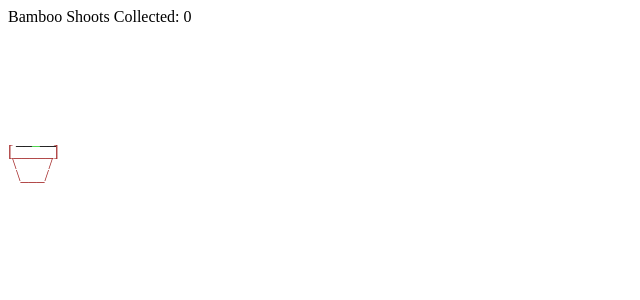
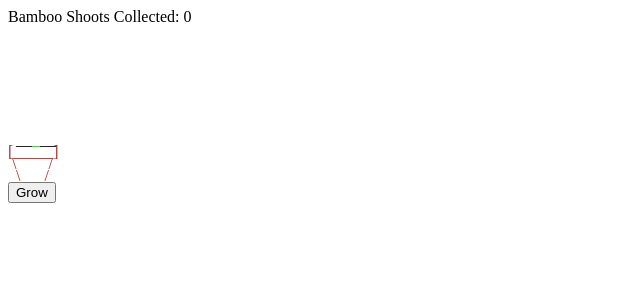
Before and after one commit to HoboZeke/hobozeke.github.io, a Jekyll site: the page bamboo/index.html, which Jekyll copies as it is, in a window 1280 px wide. Shown: the top 300 px of the page, without its empty margins (0-640 px from the left). Built offline with Jekyll 4.4.1, drawn with Linux system fonts in a browser that asks for light colours.

Commit message:
Update index.html

```diff
--- a/bamboo/index.html
+++ b/bamboo/index.html
@@ -24,6 +24,7 @@
 &nbsp;&nbsp;\___/ <br/>
 </span>
  </div>
+ <button onClick = "GrowBamboo()">Grow</button>
 </body>
  <script type="text/javascript" src="bamboo.js"></script>
 </html>
```
